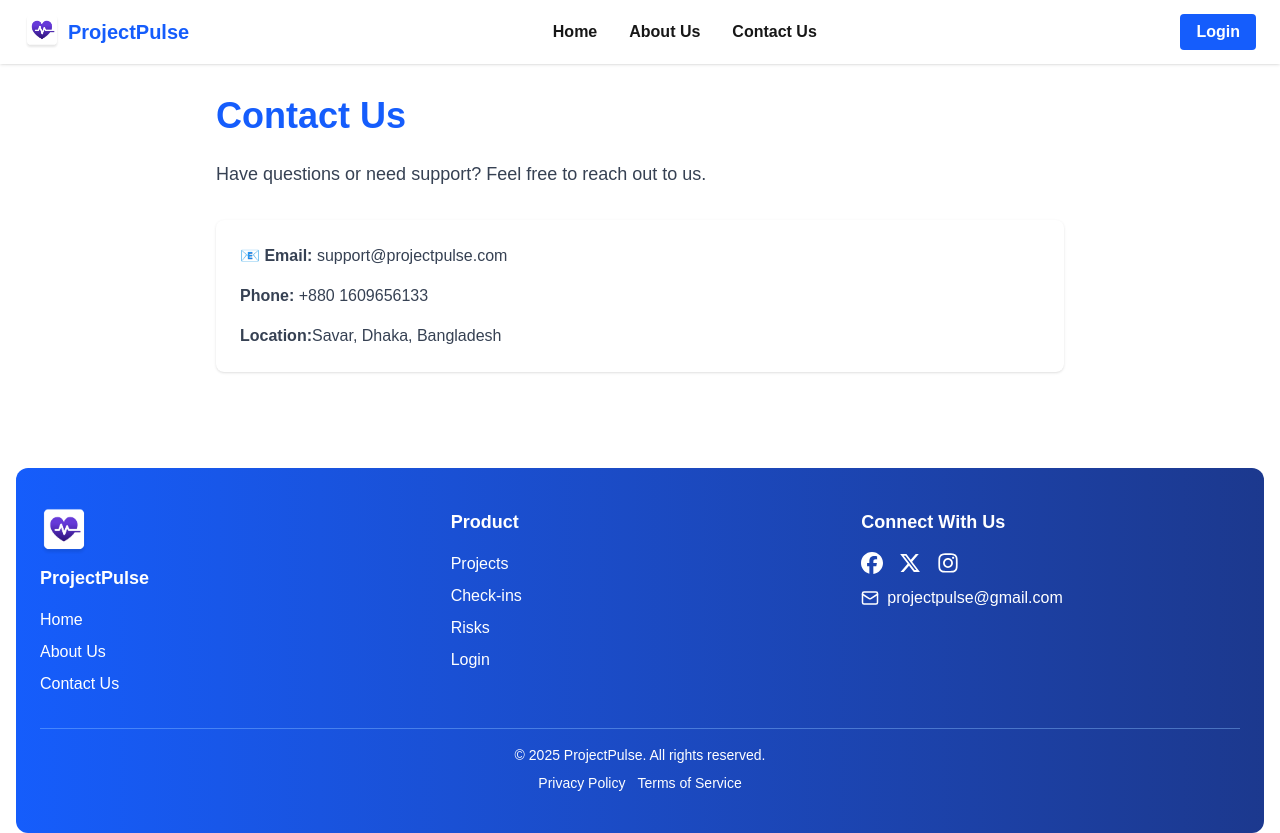
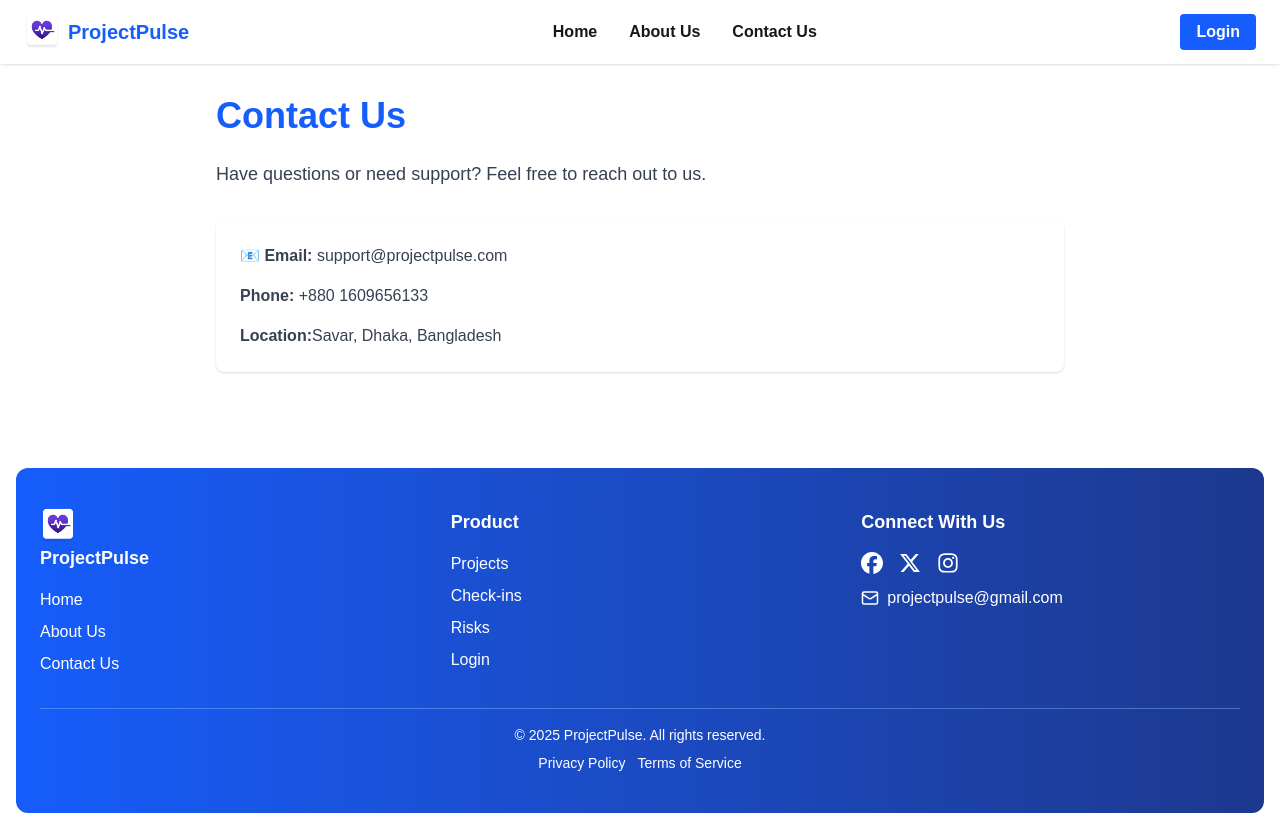
Before and after one commit to marufaakter1947/project-pulse, a Next.js app: page /contact in a window 1280 px wide. Built offline with nearby package versions, Linux system fonts and the light colour scheme.

Commit message:
Fix image folder path

```diff
--- a/src/components/Footer.jsx
+++ b/src/components/Footer.jsx
@@ -1,7 +1,7 @@
 import Link from "next/link";
 import { Mail } from "lucide-react";
 import { FaFacebook, FaInstagram, FaXTwitter } from "react-icons/fa6";
-import logo from "../assets/images/logo-white-CyDn9rGY.png";
+// import logo from "../assets/images/logo-white-CyDn9rGY.png";
 
 export default function Footer() {
   const year = new Date().getFullYear();
@@ -12,7 +12,7 @@ export default function Footer() {
 
         {/* Brand */}
         <div className="flex flex-col items-center md:items-start">
-          <img src={logo.src} className="w-12 h-12 mb-2" alt="ProjectPulse" />
+         <img src="/images/logo-white-CyDn9rGY.png" className="w-9 h-9" alt="logo" />
           <h3 className="text-lg font-bold">ProjectPulse</h3>
 
           <ul className="space-y-2 mt-4">
--- a/src/components/Navbar.jsx
+++ b/src/components/Navbar.jsx
@@ -2,8 +2,6 @@
 
 import { useEffect, useState } from "react";
 import Link from "next/link";
-import logo from "../assets/images/logo-white-CyDn9rGY.png";
-import avatarImg from "../assets/images/default-avatar.jpg";
 
 export default function Navbar() {
   const [user, setUser] = useState(null);
@@ -44,7 +42,7 @@ const dashboardRoute = user?.role
       <div className="mx-6 flex items-center justify-between h-16">
         {/* Logo */}
         <Link href="/" className="flex items-center gap-2">
-          <img src={logo.src} className="w-9 h-9" alt="logo" />
+          <img src="/images/logo-white-CyDn9rGY.png" className="w-9 h-9" alt="logo" />
           <span className="font-bold text-xl text-blue-600">ProjectPulse</span>
         </Link>
 
@@ -68,7 +66,7 @@ const dashboardRoute = user?.role
         ) : (
           <div className="relative">
             <img
-              src={user.avatar || avatarImg.src}
+              src={user.avatar || "/images/default-avatar.jpg"}
               className="w-9 h-9 rounded-full cursor-pointer"
               alt="avatar"
               onClick={() => setOpen(!open)}
```
Also changed, not shown: public/images/default-avatar.jpg (renamed from src/assets/images/default-avatar.jpg), public/images/logo-white-CyDn9rGY.png (renamed from src/assets/images/logo-white-CyDn9rGY.png). Lines whose indentation alone changed are shown as unchanged.
